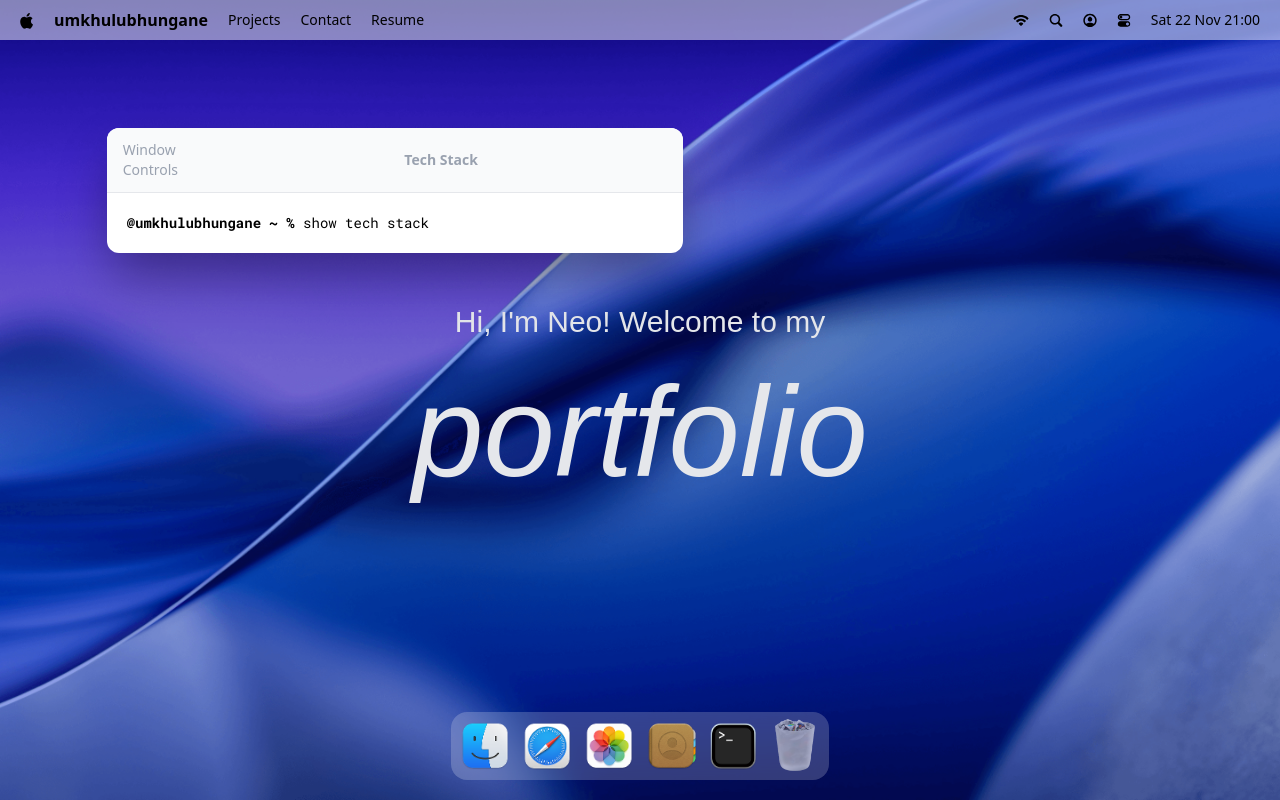
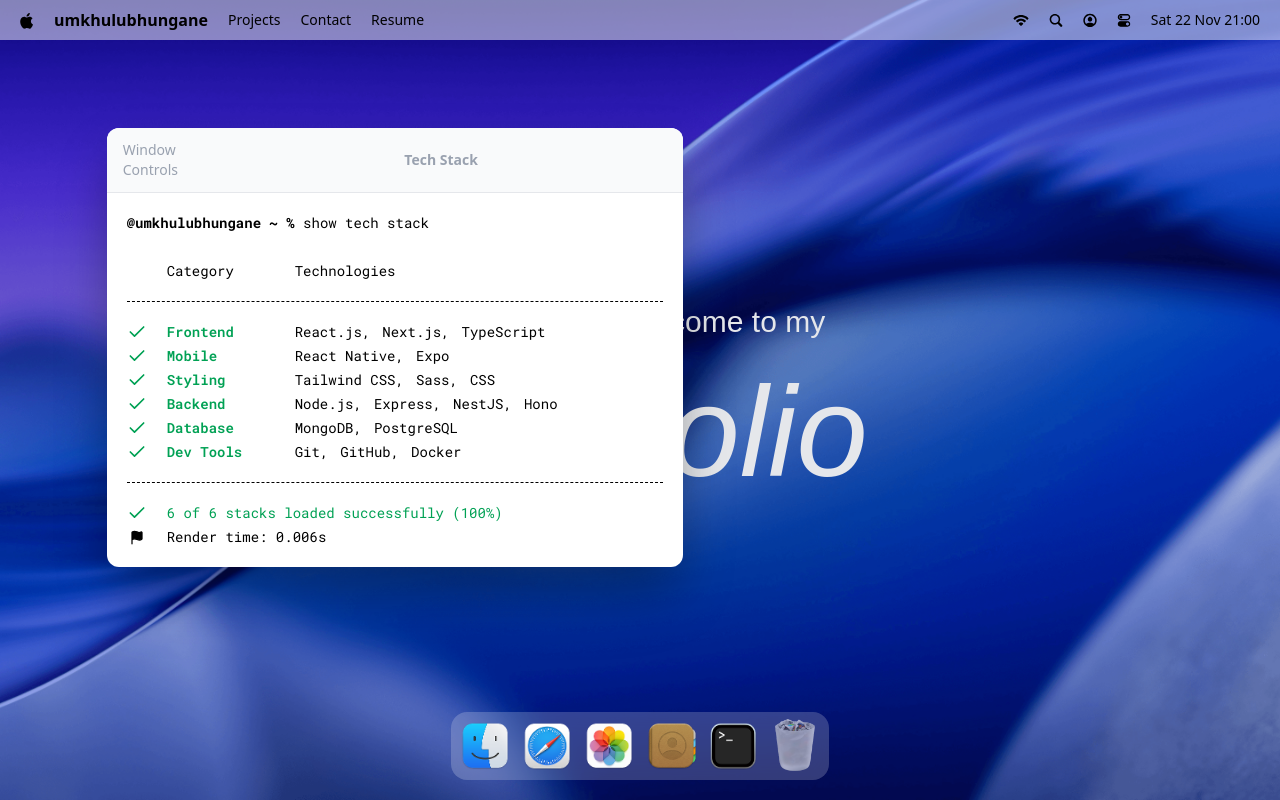
Before and after one commit to radebeneo/umkhulubhungane_, a React (Vite) app: page / in a window 1280 px wide. Built offline with nearby package versions, Linux system fonts and the light colour scheme; a web font is replaced by a local one.

Commit message:
completed terminal window UI.

```diff
--- a/src/windows/Terminal.tsx
+++ b/src/windows/Terminal.tsx
@@ -1,4 +1,8 @@
+import {Check, Flag} from "lucide-react";
+
 import WindowWrapper from "#hoc/WindowWrapper";
+import {techStack} from "#constants";
+
 
 const Terminal = () => {
     return (
@@ -8,10 +12,42 @@
                 <h2>Tech Stack</h2>
             </div>
             <div className="techstack">
+
                 <p>
                     <span className="font-bold">@umkhulubhungane ~ % </span>
                     show tech stack
                 </p>
+
+                <div className="label">
+                    <p className="w-32">Category</p>
+                    <p>Technologies</p>
+                </div>
+
+                <ul className="content">
+                    {techStack.map(({category, items}) => (
+                        <li className="flex items=center" key={category}>
+                            <Check className="check" size={20}/>
+                            <h3>{category}</h3>
+                            <ul>
+                                {items.map((item, i) => (
+                                    <li key={i}>{item}{i < items.length - 1 ? "," : ""}</li>
+                                ))}
+                            </ul>
+                        </li>
+                    ))}
+                </ul>
+
+                <div className="footnote">
+                    <p>
+                        <Check className="check" size={20}/>
+                        6 of 6 stacks loaded successfully (100%)
+                    </p>
+
+                    <p className="text-black">
+                        <Flag size={15} fill="black"/>
+                        Render time: 0.006s
+                    </p>
+                </div>
             </div>
         </>
     )
```
